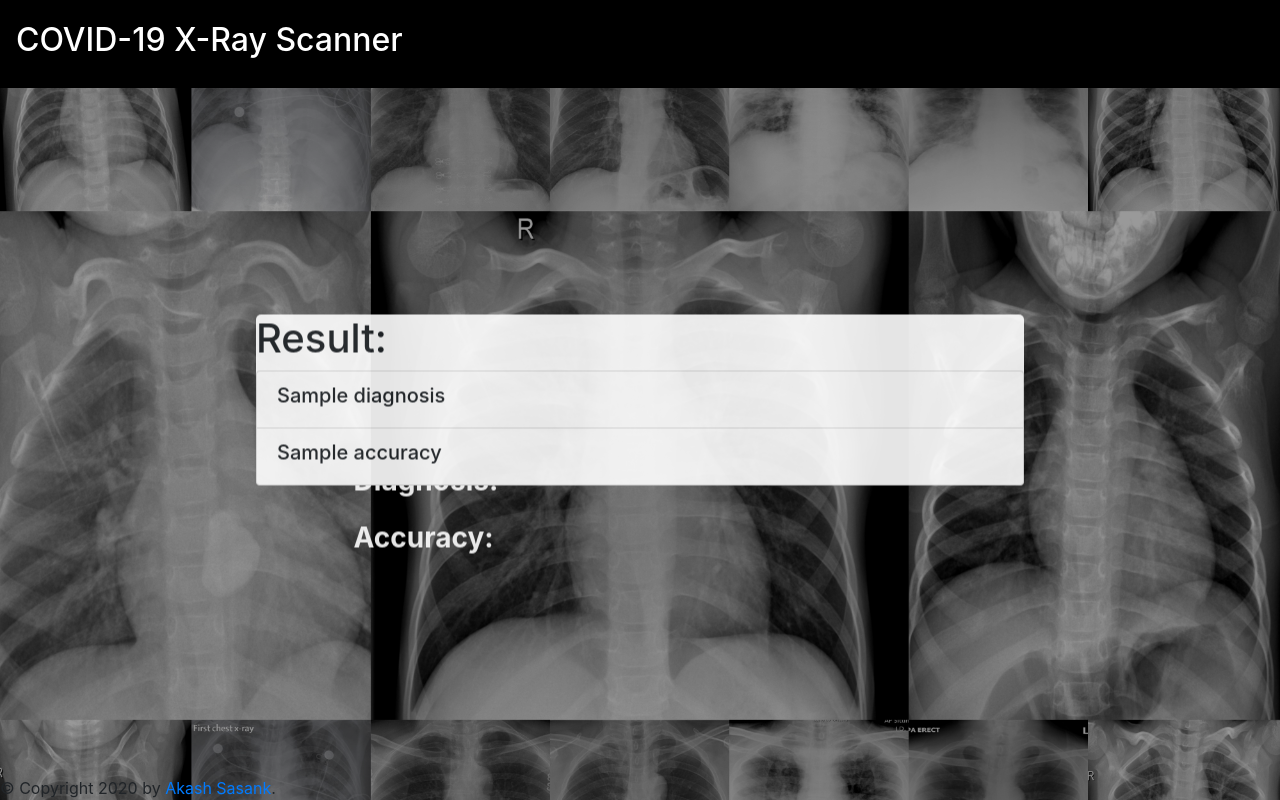
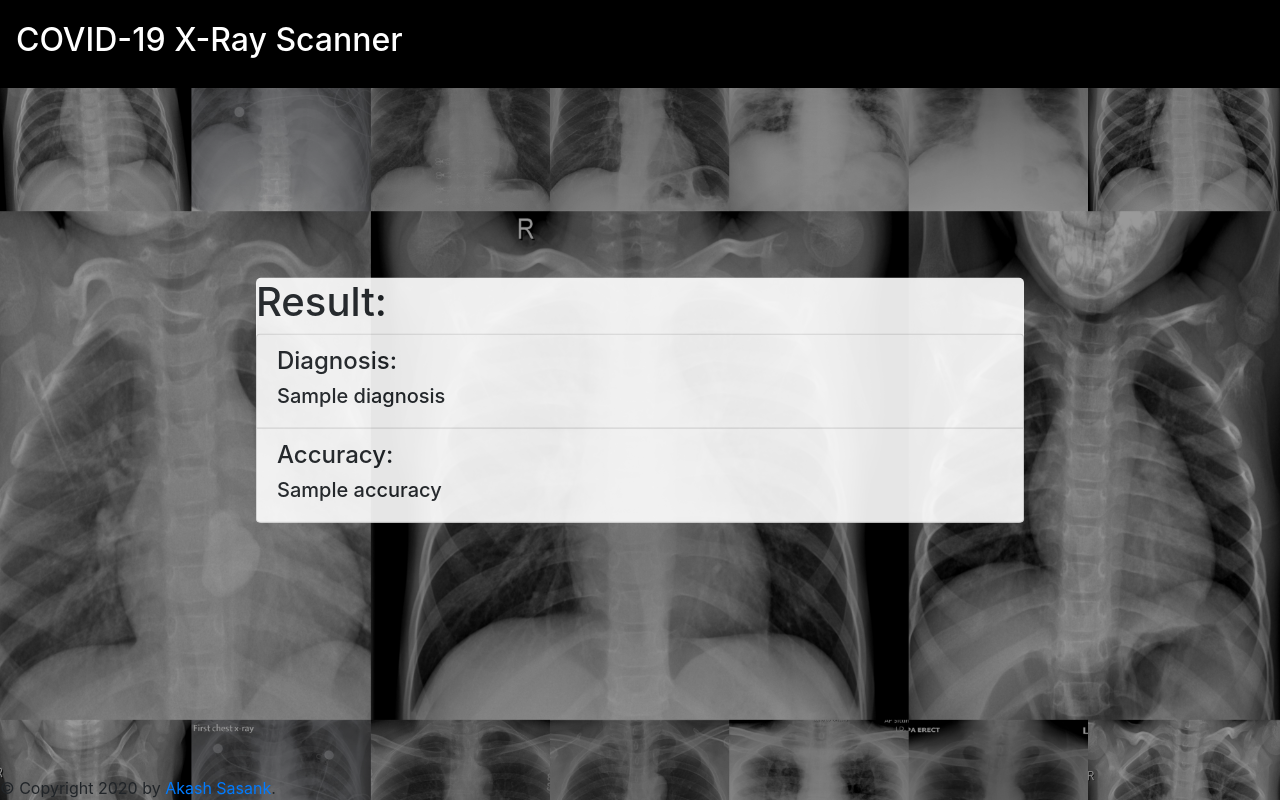
Before and after one commit to AkashSasank/Covid-19-X-ray-scanner, a Flask app: template templates/result.html in a window 1280 px wide. Run offline with Flask 2, Linux system fonts and the light colour scheme; the template is opened without the code that fills it: most values are stand-ins (such as "Sample title", 1, 10 or a date in 2020); some libraries are stand-ins or nearby versions.

Commit message:
Style changes

```diff
--- a/templates/result.html
+++ b/templates/result.html
@@ -5,8 +5,8 @@
     <h1> Result:</h1>
     <div class="result">
         <ul class="list-group">
-            <li class="list-group-item"><h3>Diagnosis:</h3><h5>{{diagnosis}}</h5></li>
-            <li class="list-group-item"><h3>Accuracy:</h3><h5>{{accuracy}}</h5></li>
+            <li class="list-group-item"><h4>Diagnosis:</h4><h5>{{diagnosis}}</h5></li>
+            <li class="list-group-item"><h4>Accuracy:</h4><h5>{{accuracy}}</h5></li>
         </ul>
 
     </div>
--- a/urls.py
+++ b/urls.py
@@ -1,5 +1,5 @@
-# host_url = 'http://127.0.0.1:5000'
-host_url = "https://covid-xray-scanner.herokuapp.com"
+host_url = 'http://127.0.0.1:5000'
+# host_url = "https://covid-xray-scanner.herokuapp.com"
 urls = {
 
     'home': host_url,
```
